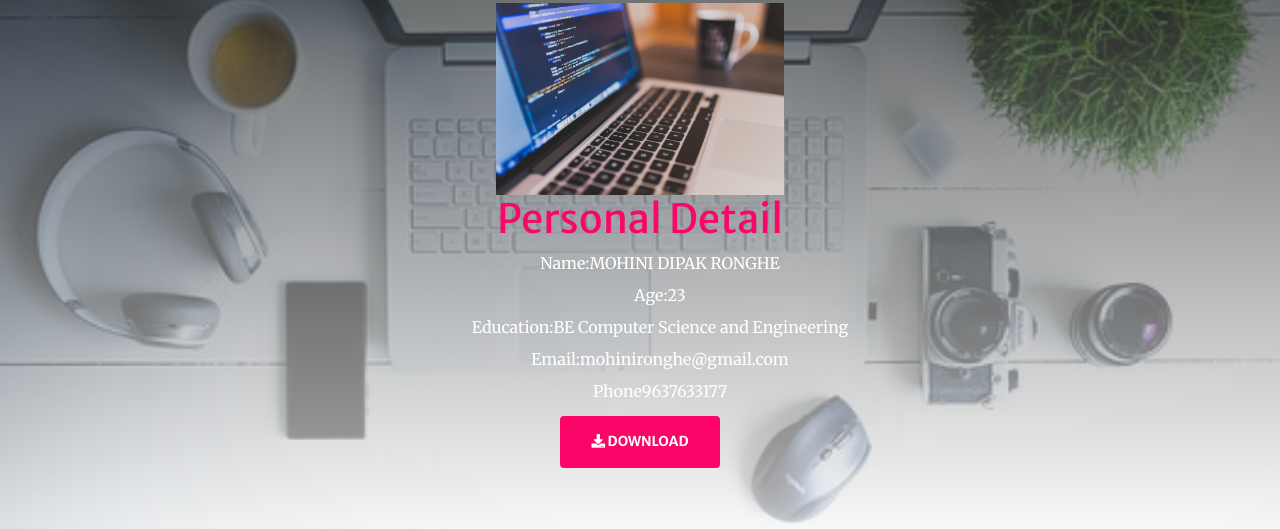
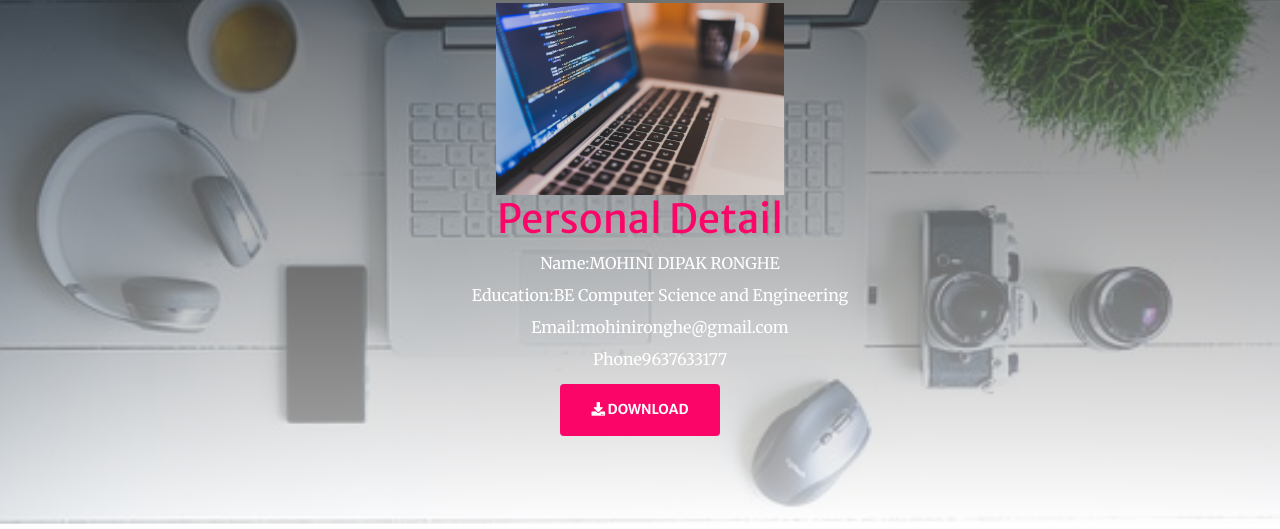
Before and after one commit to mohinironghe/portfoliowebsite, a website: page public/index.html in a window 1280 px wide. Shown: the part 957-1486 px from the top of the page. Drawn offline with Linux system fonts and the light colour scheme; a script that the page names is missing.

Commit message:
remove age

```diff
--- a/public/index.html
+++ b/public/index.html
@@ -98,7 +98,6 @@
 
               <ul>
               <li><label>Name:</label>MOHINI DIPAK RONGHE</li>
-              <li><label>Age:</label>23</li>
               <li><label>Education:</label>BE Computer Science and Engineering</li>
               <li><label>Email:</label>mohinironghe@gmail.com</li>
               <li><label>Phone</label>9637633177</li>
```
